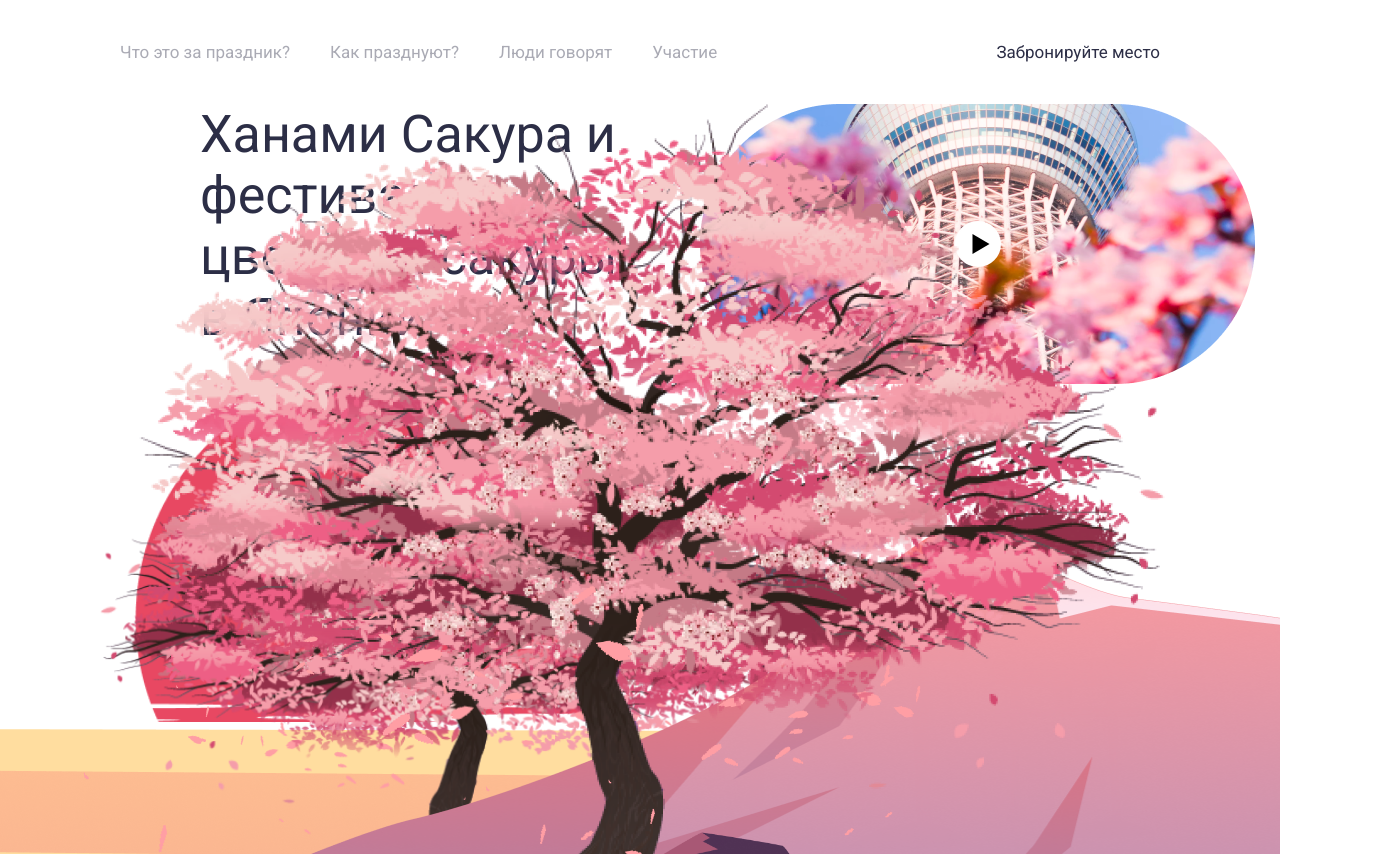
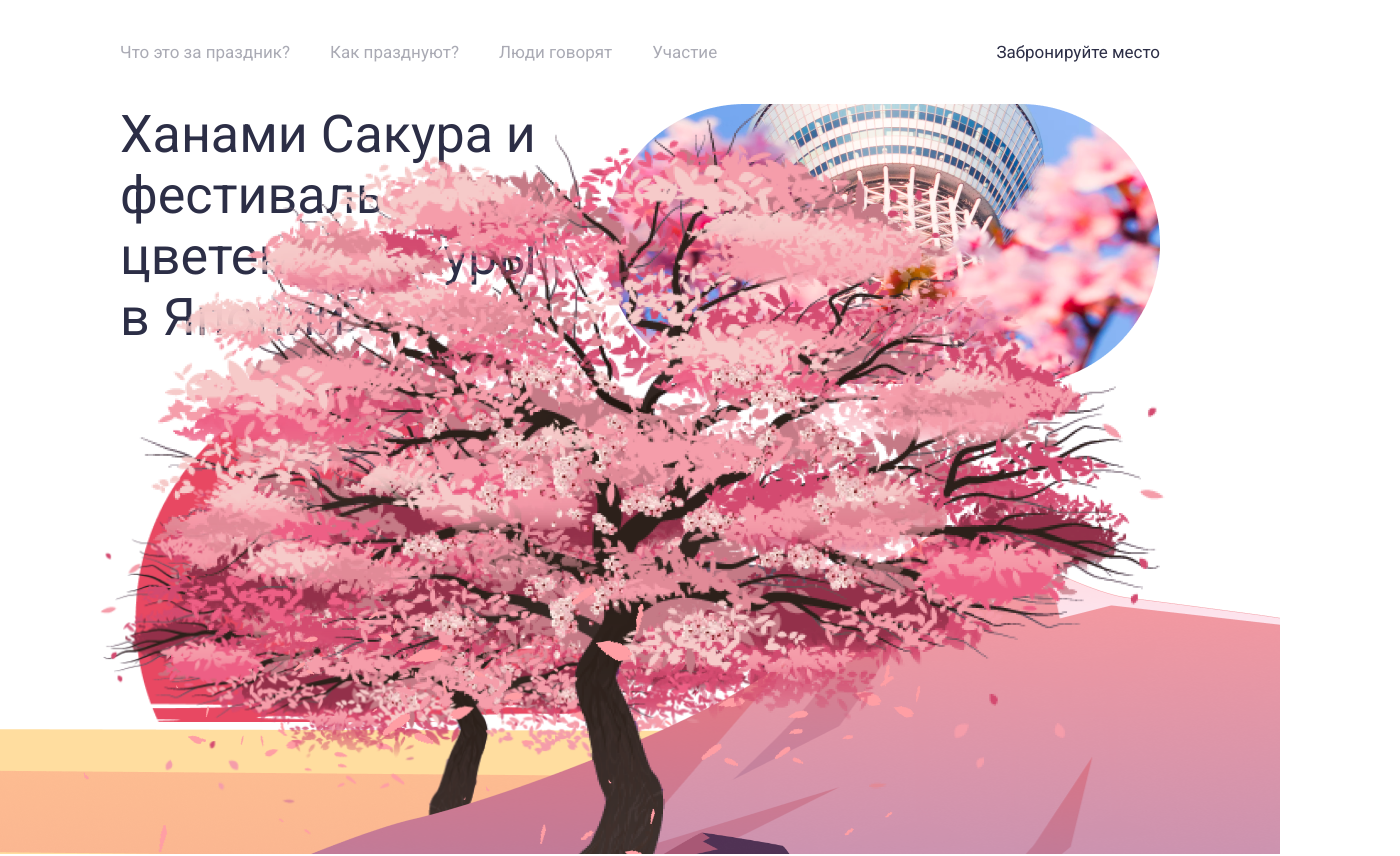
Before and after one commit to Sayyoraxon/sakura, a React (Create React App) app: page / in a window 1280 px wide. Shown: the top 856 px of the page, 1400 px wide, since content can reach past the window. Built offline with nearby package versions, Linux system fonts and the light colour scheme.

Commit message:
first commit

```diff
--- a/src/layout/Layout.css
+++ b/src/layout/Layout.css
@@ -81,10 +81,10 @@ nav button {
     width: 100%;
     justify-content: center;
     align-items: flex-start;
+    position: absolute;
 }
 
 .div1 {
-    position: absolute;
     width: 423px;
     height: 232px;
     color: #2C2E46;
@@ -97,7 +97,7 @@ nav button {
 }
 
 .div2 {
-    position: absolute;
+    position: relative;
     border: 236px;
     width: 555px;
     height: 280px;
--- a/src/layout/Layout.js
+++ b/src/layout/Layout.js
@@ -53,32 +53,34 @@ const Layout = () => {
             </div>
 
             <div className='layout'
-            onScroll={(e)=>setleft(e.target.scrollTop)}>
+                onScroll={(e) => setleft(e.target.scrollTop)}>
 
-                <div className='parallax' id="parallax">
-                    <div className='div1'
-                        style={{top: `${width>1440 ? 177 : 30 -2*left}px`, left: width>1440 ? "440px" : "200px"}}
-                    >
-                        Ханами Сакура и фестиваль цветения сакуры в Японии
+                <div className='parallax' id="parallax"
+                style={{ top: `${width > 1440 ? 177 - 2 * left : 30 - 2 * left}px`}}>
+                    <div className='flex'>
+                        <div className='div1'>
+                            Ханами Сакура и фестиваль цветения сакуры в Японии
+                        </div>
+                        <div className='div2'>
+                            <button className="play-button">
+                                <span className="play-icon"></span>
+                            </button>
+                        </div>
                     </div>
-                    <div className='div2'
-                        style={{top: `${width>1440 ? 177 : 30-2*left}px`, left: width>1440 ? "925px" : "700px"}}>
-                        <button className="play-button">
-                            <span className="play-icon"></span>
-                        </button>
-                    </div>
+
+
                     <img src={sun} alt="image" className='img1'
                         style={{ left: `${width > 1440 ? -178 + left * 3.1 : -178 + left * 1.5}px`, width: `${717 - left * 1.2}px`, top: width > 1440 ? "543px" : "250px" }} />
                     <img src={sakura} alt="image" className='img2'
-                        style={{left: `${width>1440 ? 100 + left * 2 : 100}px`, width: `${717 - left * 1.6}px`, top: `${width > 1440 ? 538 + left * 0.3 : 250}px` }} />
+                        style={{ left: `${width > 1440 ? 100 + left * 2 : 100}px`, width: `${717 - left * 1.6}px`, top: `${width > 1440 ? 538 + left * 0.3 : 250}px` }} />
                     <img src={shadow} alt="image" className='img3'
-                        style={{ width: `${6470 - left * 4}px`, left: `${-2491 + left * 2.5}px`, top: `${width > 1440 ? 911 -left *0.7 : 618 - left * 0.8}px` }} />
+                        style={{ width: `${6470 - left * 4}px`, left: `${-2491 + left * 2.5}px`, top: `${width > 1440 ? 911 - left * 0.7 : 618 - left * 0.8}px` }} />
                     <img src={table} alt="image" className='img4'
-                        style={{ right: `${width>1440 ? 478 - left * 0.03 : 178- left * 0.01}px`, width: `${499 - left * 1.1}px`, top: width > 1440 ? "718px" : "430px" }} />
+                        style={{ right: `${width > 1440 ? 478 - left * 0.03 : 178 - left * 0.01}px`, width: `${499 - left * 1.1}px`, top: width > 1440 ? "718px" : "430px" }} />
                     <img src={mountain} alt="mountain" className='img5'
-                        style={{ left: `${width>1440 ? -1307 + left * 3.5 :-1307 + left * 2.8 }px`, top: `${width > 1440 ? 830 -left * 0.8 : 500 - left}px`, width: `${1845 - left}px` }} />
+                        style={{ left: `${width > 1440 ? -1307 + left * 3.5 : -1307 + left * 2.8}px`, top: `${width > 1440 ? 830 - left * 0.8 : 500 - left}px`, width: `${1845 - left}px` }} />
                     <img src={mountain1} alt="mountain" className='img6'
-                        style={{ left: `${width>1440 ? -1107 + left * 3.5 : -1107 + left * 2.8}px`, top: `${width > 1440 ? 849 - left * 0.8 : 500 - left}px`, width: `${1645 - left}px` }} />
+                        style={{ left: `${width > 1440 ? -1107 + left * 3.5 : -1107 + left * 2.8}px`, top: `${width > 1440 ? 849 - left * 0.8 : 500 - left}px`, width: `${1645 - left}px` }} />
                     <img src={sakura1} alt="sakura" className='img7'
                         style={{ right: `${width > 1440 ? -1000 + left * 2.2 : -1000 + left * 2.6}px`, top: `${width > 1440 ? 638 - left * 0.4 : 350 - left * 0.6}px` }} />
                 </div>
```
Also changed, not shown: 1 other file (tests, documents, lock files or other folders).
